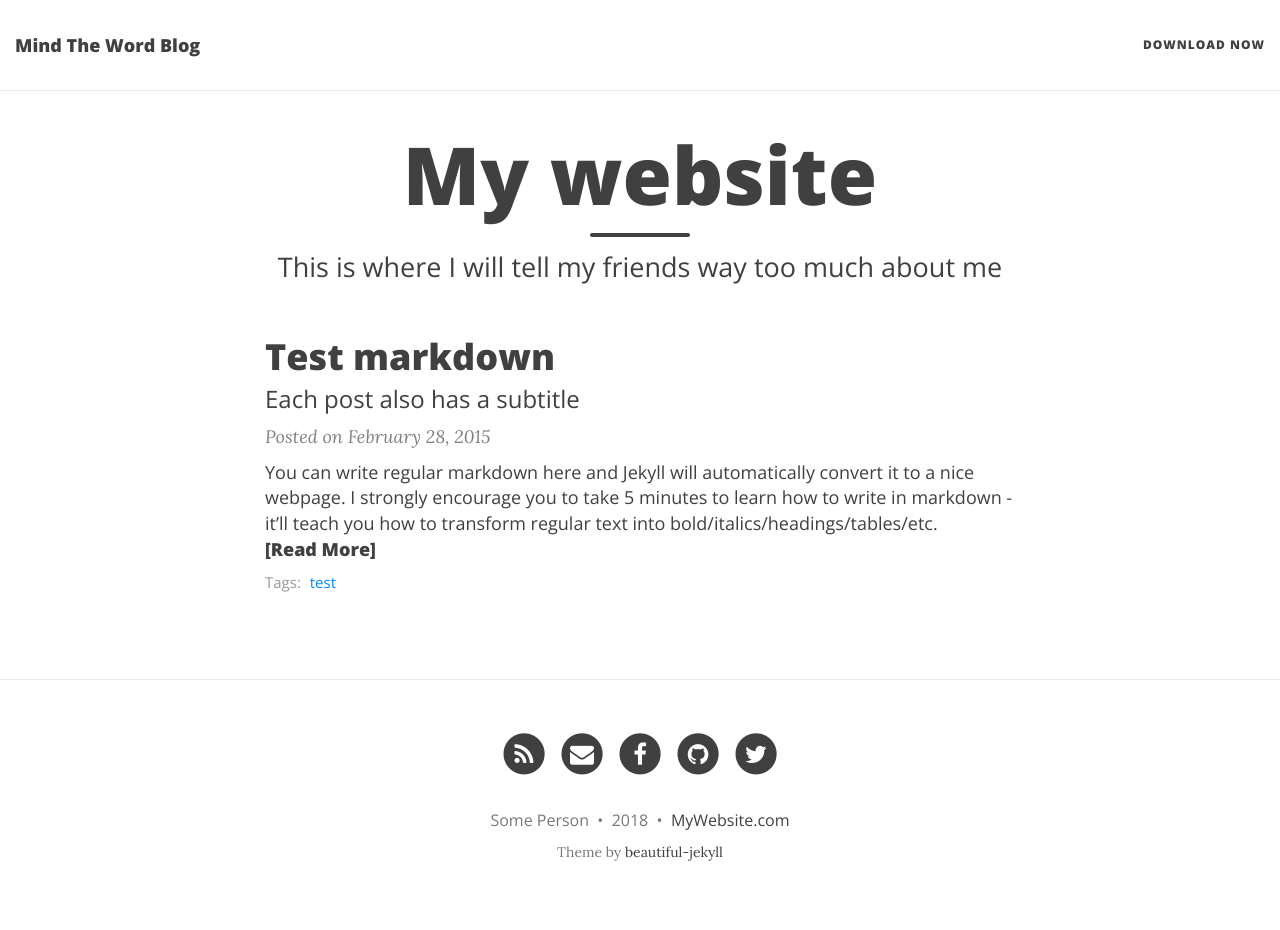
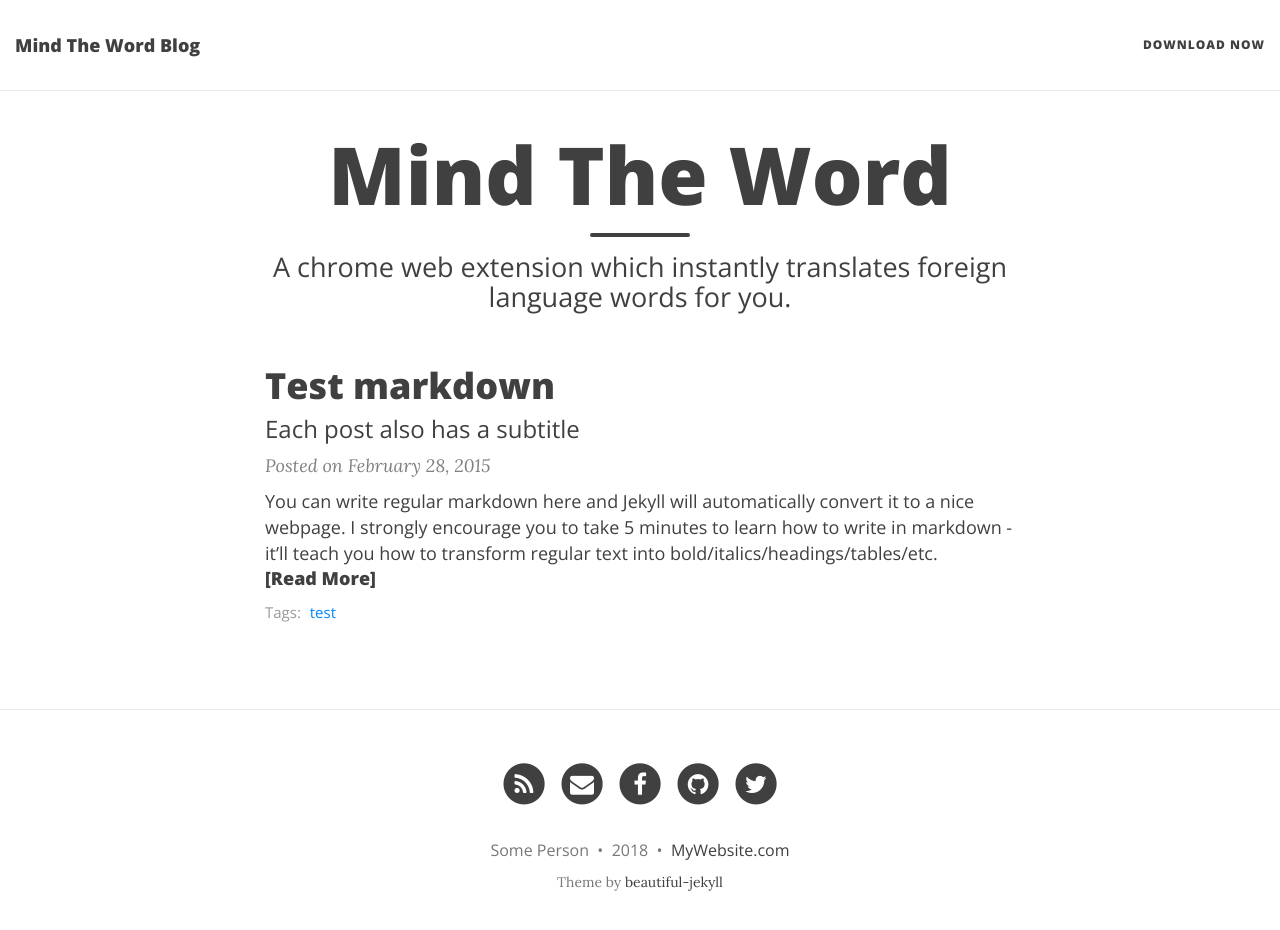
Before and after one commit to mtw-blog/mtw-blog.github.io, a Jekyll site: the page built from index.html, in a window 1280 px wide and 943 px high. Shown: the top 930 px of the window. Built offline with Jekyll 4.4.1, drawn with Linux system fonts in a browser that asks for light colours; nearby versions of some CDN libraries; the list of posts is cut into pages by our own code.

Commit message:
Update index.html

```diff
--- a/index.html
+++ b/index.html
@@ -1,7 +1,7 @@
 ---
 layout: page
-title: My website
-subtitle: This is where I will tell my friends way too much about me
+title: Mind The Word
+subtitle: A chrome web extension which instantly translates foreign language words for you.
 use-site-title: true
 ---
 
```
